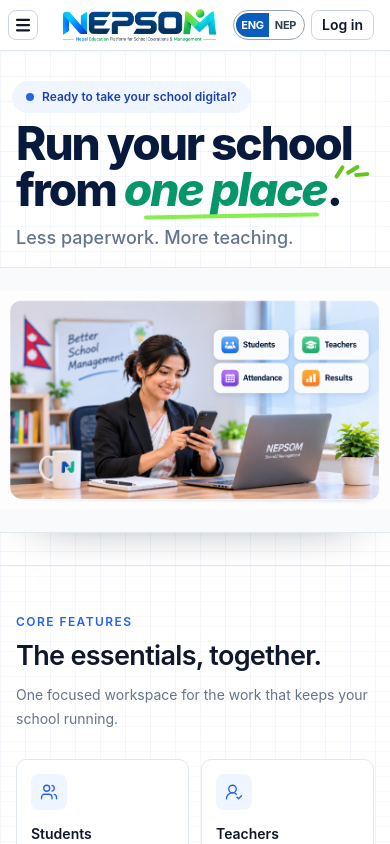
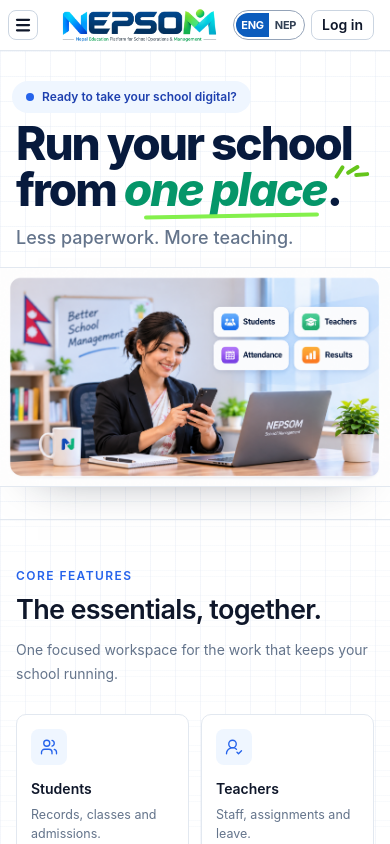
Before and after one commit to basantathapa7495/snap-main, a Next.js app: page / in a window 390 px wide. Shown: the top 844 px of the page. Built offline with nearby package versions, Linux system fonts and the light colour scheme.

Commit message:
Remove hero image letterboxing

```diff
--- a/app/landing.module.css
+++ b/app/landing.module.css
@@ -97,20 +97,6 @@
     bottom: -6px;
     height: 4px;
   }
-
-  .heroPhoto {
-    aspect-ratio: auto;
-  }
-
-  .heroImage {
-    position: relative;
-    inset: auto;
-    display: block;
-    width: 100%;
-    max-width: 100%;
-    height: auto;
-    object-fit: initial;
-  }
 }
 
 .heroFrame {
@@ -118,19 +104,15 @@
 }
 
 .heroPhoto {
-  position: relative;
-  aspect-ratio: 1.48;
   overflow: hidden;
   background: #f8fafc;
 }
 
 .heroImage {
-  position: absolute;
-  inset: 0;
+  display: block;
   width: 100%;
   max-width: 100%;
-  height: 100%;
-  object-fit: contain;
+  height: auto;
 }
 
 .featureCard,
```
